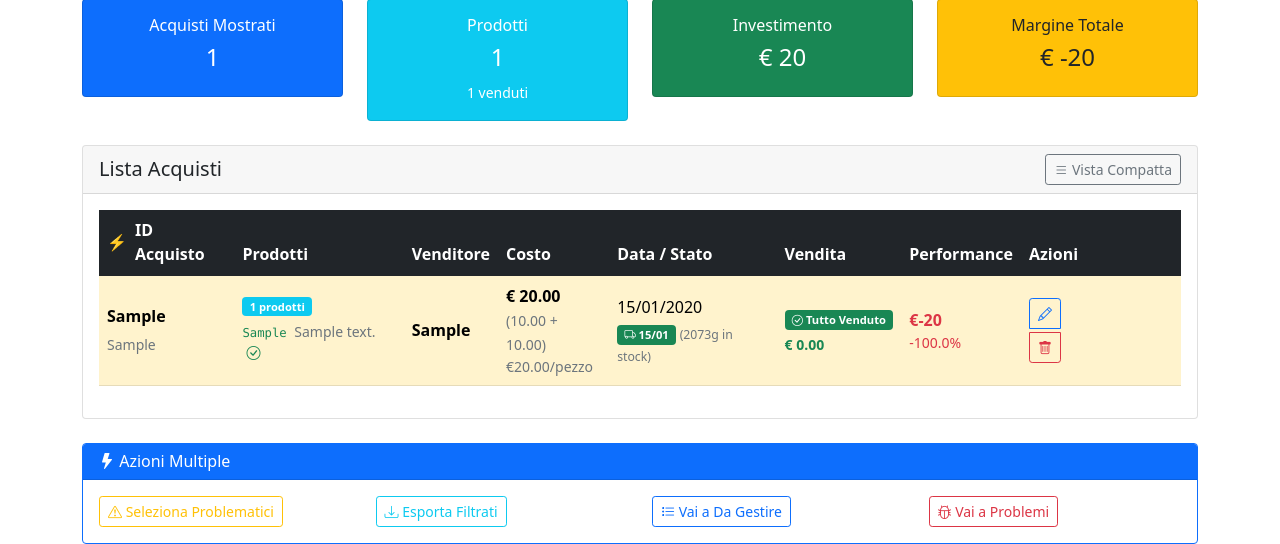
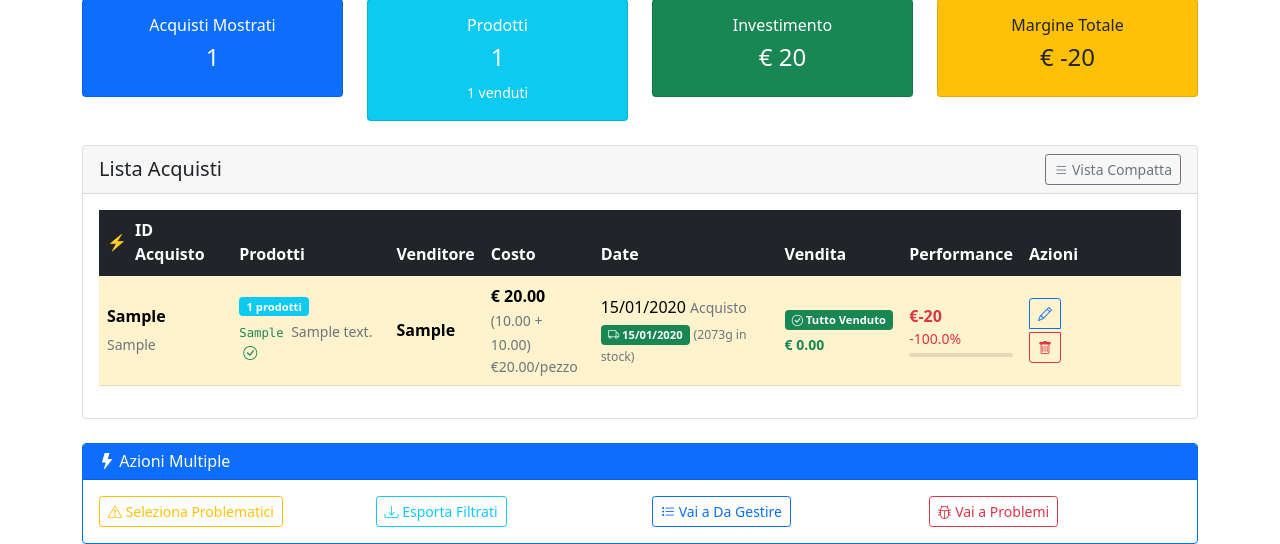
Before and after one commit to matteoarelli/gestionale-materiali, a FastAPI app: page /acquisti in a window 1280 px wide. Shown: the part 329-873 px from the top of the page. Run offline with FastAPI, Linux system fonts and the light colour scheme; tables that the repository leaves empty hold one stand-in row (values such as "Sample post"); some libraries are stand-ins or nearby versions.

Commit message:
Migliorata visualizzazione date in acquisti.html - data acquisto sopra, data arrivo sotto

```diff
--- a/app/templates/acquisti.html
+++ b/app/templates/acquisti.html
@@ -127,7 +127,7 @@
                         <th>Prodotti</th>
                         <th>Venditore</th>
                         <th>Costo</th>
-                        <th>Data / Stato</th>
+                        <th>Date</th>
                         <th>Vendita</th>
                         <th>Performance</th>
                         <th width="160px">Azioni</th>
@@ -211,23 +211,30 @@
                             {% endif %}
                             <div class="small text-muted">
                                 {% if acquisto.numero_prodotti > 0 %}
-    €{{ "%.2f"|format(acquisto.costo_totale / acquisto.numero_prodotti) }}/pezzo
-{% else %}
-    Nessun prodotto
-{% endif %}
+                                    €{{ "%.2f"|format(acquisto.costo_totale / acquisto.numero_prodotti) }}/pezzo
+                                {% else %}
+                                    Nessun prodotto
+                                {% endif %}
                             </div>
                         </td>
 
                         <td class="align-middle">
+                            <!-- Data acquisto -->
                             <div class="mb-1">
-                                {{ acquisto.created_at.strftime('%d/%m/%Y') }}
+                                {% if acquisto.data_pagamento %}
+                                    {{ acquisto.data_pagamento.strftime('%d/%m/%Y') }}
+                                    <small class="text-muted">Acquisto</small>
+                                {% else %}
+                                    {{ acquisto.created_at.strftime('%d/%m/%Y') }}
+                                    <small class="text-muted">Creato</small>
+                                {% endif %}
                             </div>
 
                             <!-- Stato consegna -->
                             {% if acquisto.data_consegna %}
                                 <div class="small">
                                     <span class="badge bg-success">
-                                        <i class="bi bi-truck"></i> {{ acquisto.data_consegna.strftime('%d/%m') }}
+                                        <i class="bi bi-truck"></i> {{ acquisto.data_consegna.strftime('%d/%m/%Y') }}
                                     </span>
                                     {% if acquisto.giorni_stock %}
                                         <span class="small text-muted">({{ acquisto.giorni_stock }}g in stock)</span>
@@ -289,12 +296,12 @@
                                 </div>
 
                                 <!-- Performance score -->
-                                {% if acquisto.performance_score %}
+                                {% if margine_perc %}
                                     <div class="mt-1">
                                         <div class="progress" style="height: 4px;">
-                                            <div class="progress-bar {% if acquisto.performance_score >= 80 %}bg-success{% elif acquisto.performance_score >= 60 %}bg-warning{% else %}bg-danger{% endif %}"
-                                                 style="width: {{ acquisto.performance_score }}%;"
-                                                 title="Performance: {{ acquisto.performance_score }}%">
+                                            <div class="progress-bar {% if margine_perc >= 25 %}bg-success{% elif margine_perc >= 15 %}bg-warning{% else %}bg-danger{% endif %}"
+                                                 style="width: {{ [margine_perc, 100]|min }}%;"
+                                                 title="Marginalità: {{ "%.1f"|format(margine_perc) }}%">
                                             </div>
                                         </div>
                                     </div>
@@ -432,8 +439,23 @@
 }
 </style>
 
-{% block scripts %}
+<!-- Messaggio di successo per seriali inseriti -->
 <script>
+if (window.location.search.includes('seriali_inserted=1')) {
+    const alert = document.createElement('div');
+    alert.className = 'alert alert-success alert-dismissible fade show mb-4';
+    alert.innerHTML = `
+        <i class="bi bi-check-circle"></i> Seriali inseriti con successo!
+        <button type="button" class="btn-close" data-bs-dismiss="alert"></button>
+    `;
+    document.querySelector('.container').insertBefore(alert, document.querySelector('.d-flex'));
+
+    // Rimuovi il parametro dall'URL
+    const url = new URL(window.location);
+    url.searchParams.delete('seriali_inserted');
+    window.history.replaceState({}, document.title, url);
+}
+
 let vistaCompatta = false;
 
 function toggleViewCompatta() {
@@ -519,4 +541,3 @@ document.querySelectorAll('select[name="filtro_stato"], select[name="ordinamento
 });
 </script>
 {% endblock %}
-{% endblock %}
```
